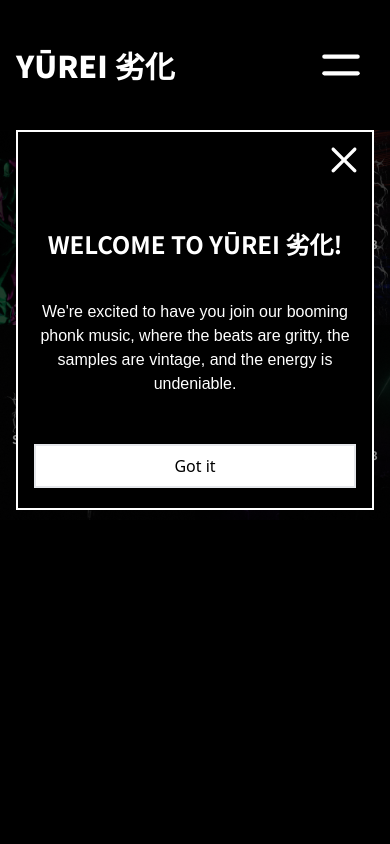
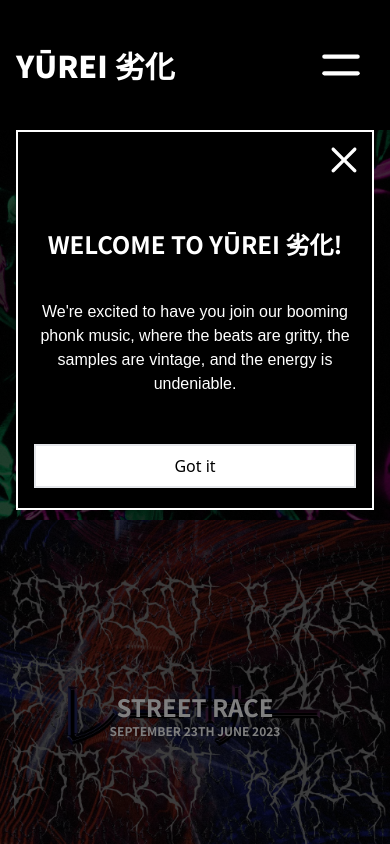
Before and after one commit to Cordapeche/yurei-tfe, a Next.js app: page /event in a window 390 px wide. Shown: the top 844 px of the page. Built offline with nearby package versions, Linux system fonts and the light colour scheme.

Commit message:
Update event.js

```diff
--- a/pages/event.js
+++ b/pages/event.js
@@ -23,7 +23,7 @@ export default ({ eventlist }) => (
 
     <div className='min-h-screen bg-black'>
 
-      <div className='grid grid-cols-2 md:grid-cols-2 grid-flow-row-danse w-full overflow-hidden h-full'>
+      <div className='grid grid-cols-1 md:grid-cols-2 grid-flow-row-danse w-full overflow-hidden h-full'>
         {events.sort(function (a, b) { return b.id - a.id }).map(even => (
           <Link href={'/events/' + even.id} key={even.id}>
 
```
